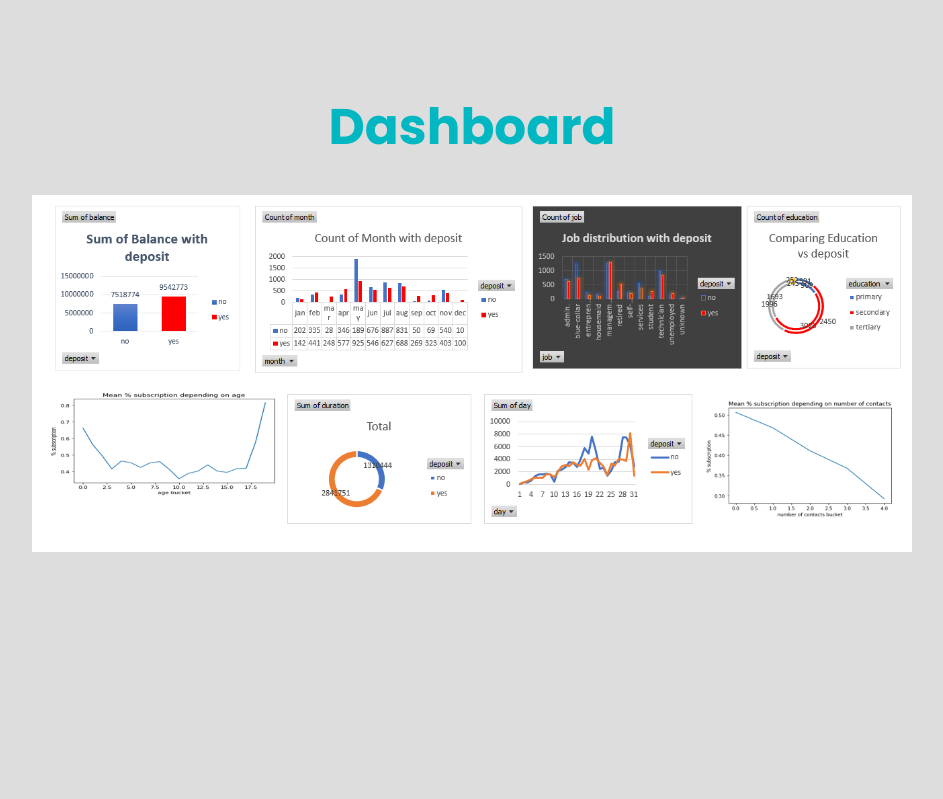
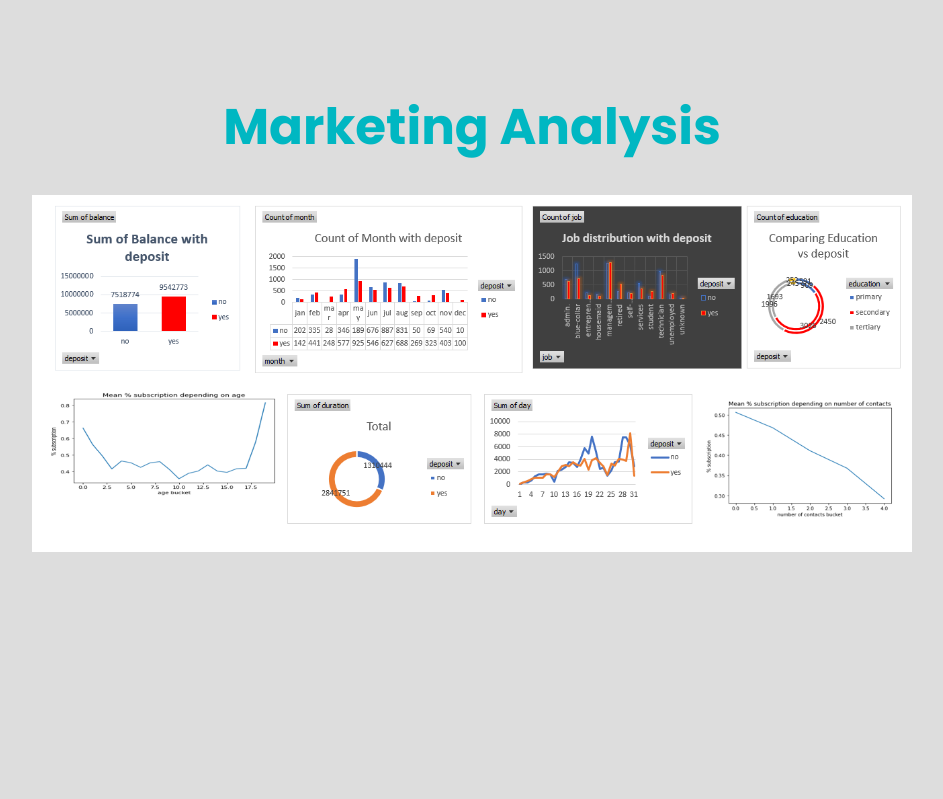
Before and after one commit to Anantha1997/data_quality_analysis, a Flask app: page / in a window 1280 px wide. Shown: the part 800-1599 px from the top of the page, without its empty margins (168-1111 px from the left). Run offline with Flask 2, Linux system fonts and the light colour scheme; parts of the project's set-up code (start-up, migrations or seed data) failed here and were passed over; some libraries are stand-ins or nearby versions.

Commit message:
Update result.html

```diff
--- a/templates/result.html
+++ b/templates/result.html
@@ -40,7 +40,7 @@
     </section>
 
     <section id="dashboard">
-      <h2>Dashboard</h2>
+      <h2>Marketing Analysis</h2>
 
       <img class="dashboard-image" src="../static/dashboard_1.PNG" alt="1">
       </div>
```
